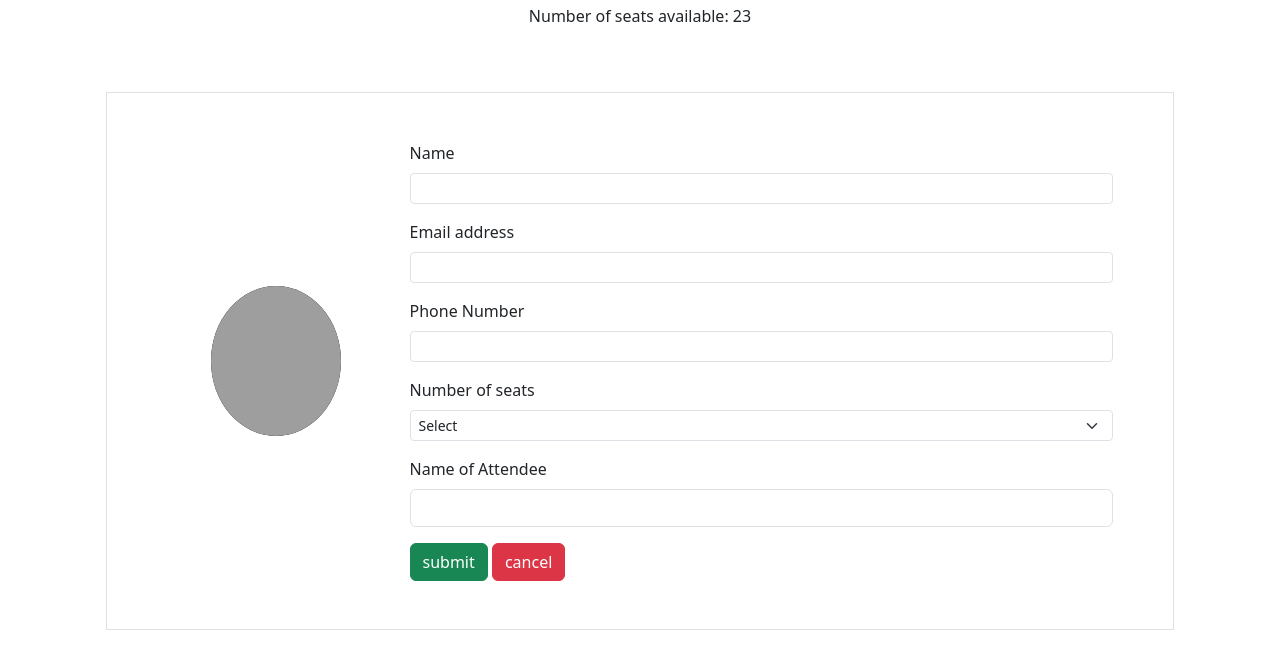
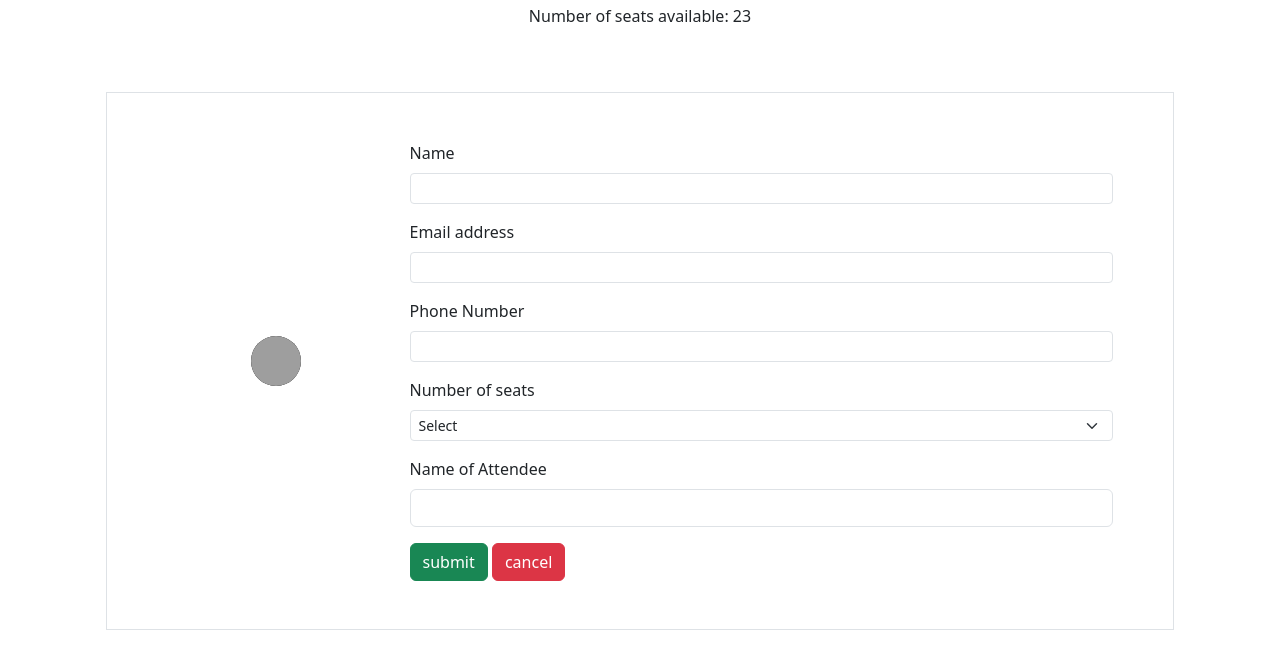
Before and after one commit to Getci123/Guvi_Task, a plain HTML site: page Day 12/Event/Event.html in a window 1280 px wide. Shown: the part 66-734 px from the top of the page. Drawn offline with nearby package versions, Linux system fonts and the light colour scheme; grey boxes are pictures that could not be loaded.

Commit message:
Update Style.css

```diff
--- a/Day 12/Event/Style.css
+++ b/Day 12/Event/Style.css
@@ -1,7 +1,7 @@
 .img {
   background-color: hsl(0, 0%, 100%);
-  width: 130px;
-  height: 150px;
+  width: 50px;
+  height: 50px;
 }
 
 .text {
```
